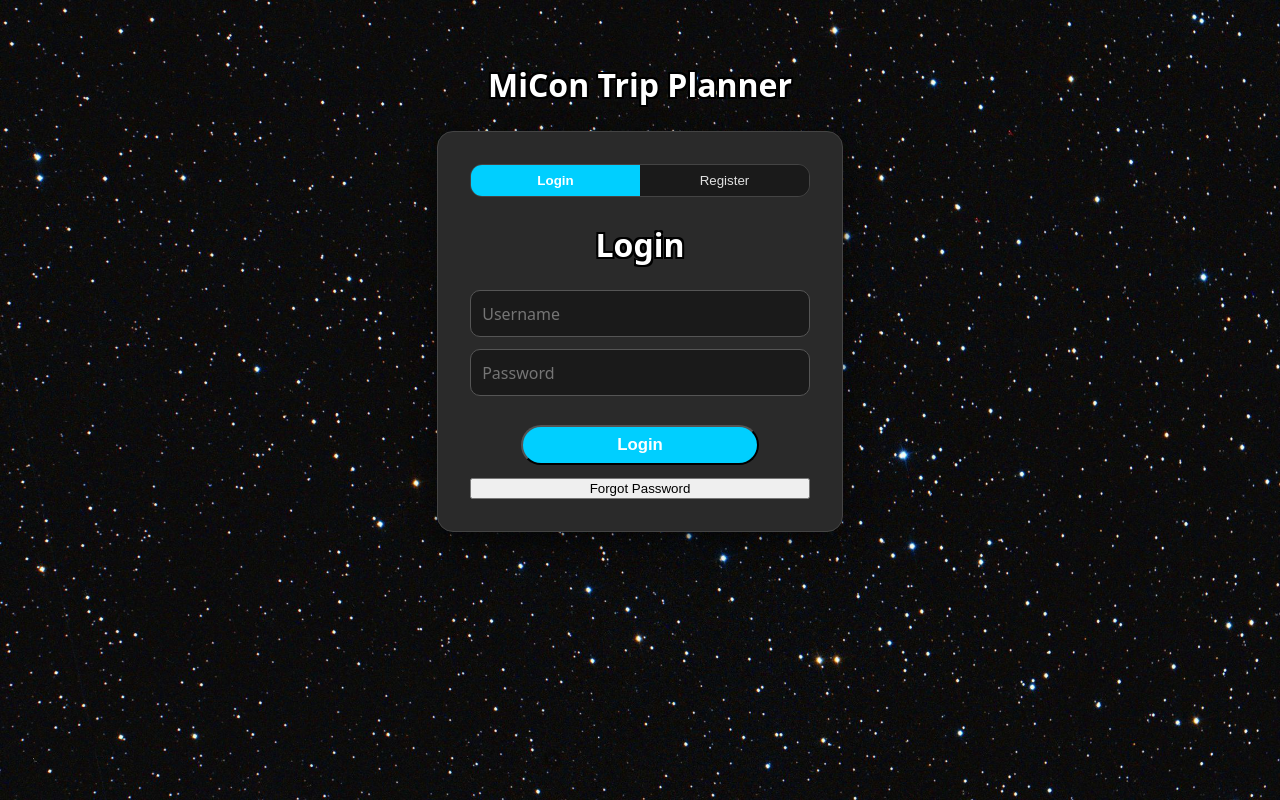
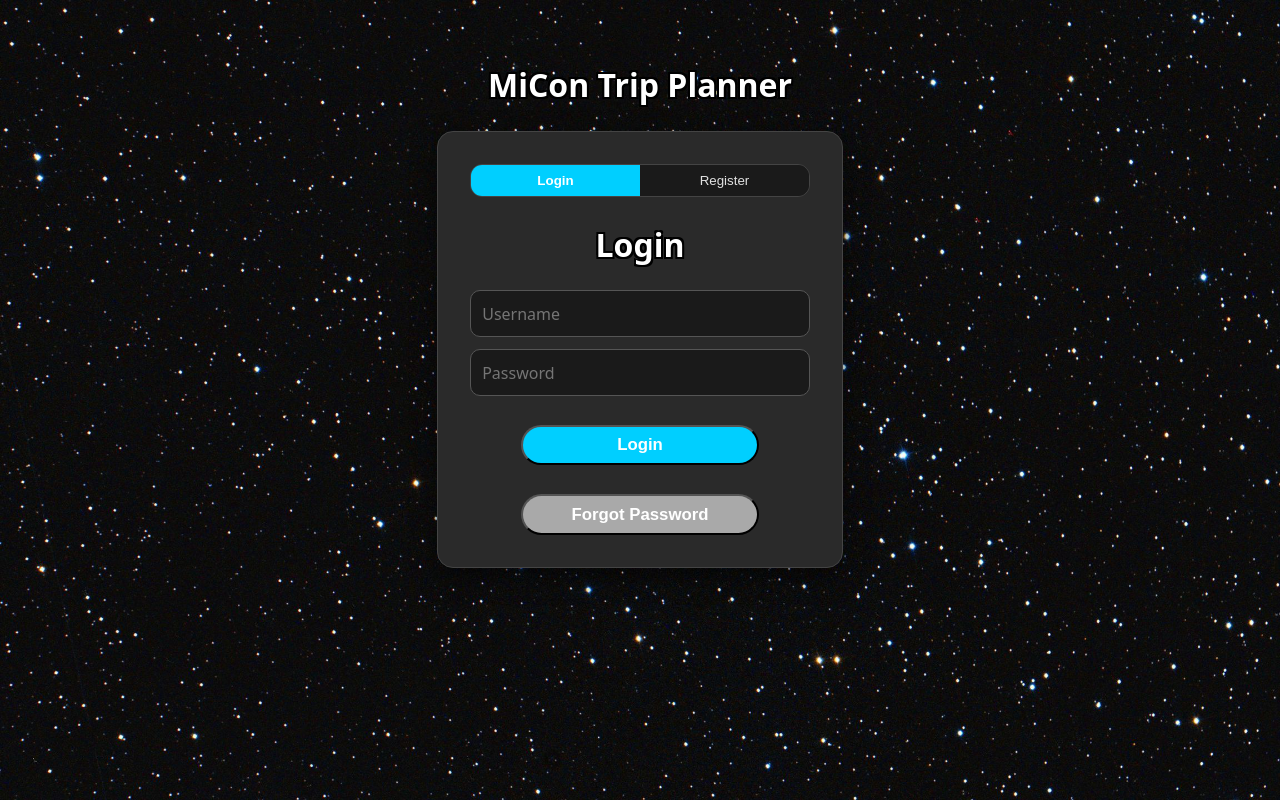
Before and after one commit to ch322047/MERNStack-Frontend, a React (Vite) app: page / in a window 1280 px wide. Built offline with nearby package versions, Linux system fonts and the light colour scheme.

Commit message:
Add class to Forgot Password and Resend Email buttons

```diff
--- a/src/components/Login.tsx
+++ b/src/components/Login.tsx
@@ -218,7 +218,7 @@ function Auth() {
                 />
 
                 <button type="submit">Login</button>
-                <button onClick={forgotPass}>Forgot Password</button>
+                <button className="loginHelpBtn" onClick={forgotPass}>Forgot Password</button>
               </form>
             ) : (
               <form onSubmit={verifyLoginCode}>
@@ -270,7 +270,7 @@ function Auth() {
             />
 
             <button type="submit">Register</button>
-            <button onClick={(e) => resendEmail(e)}>Resend Email</button>
+            <button className="loginHelpBtn" onClick={(e) => resendEmail(e)}>Resend Email</button>
           </form>
 
         )}
```
